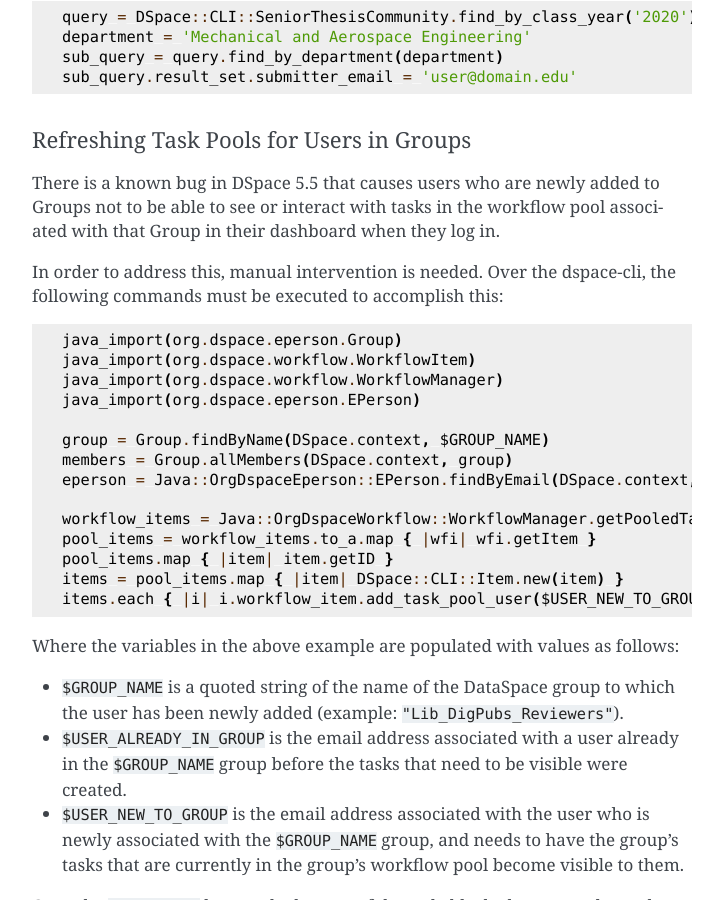
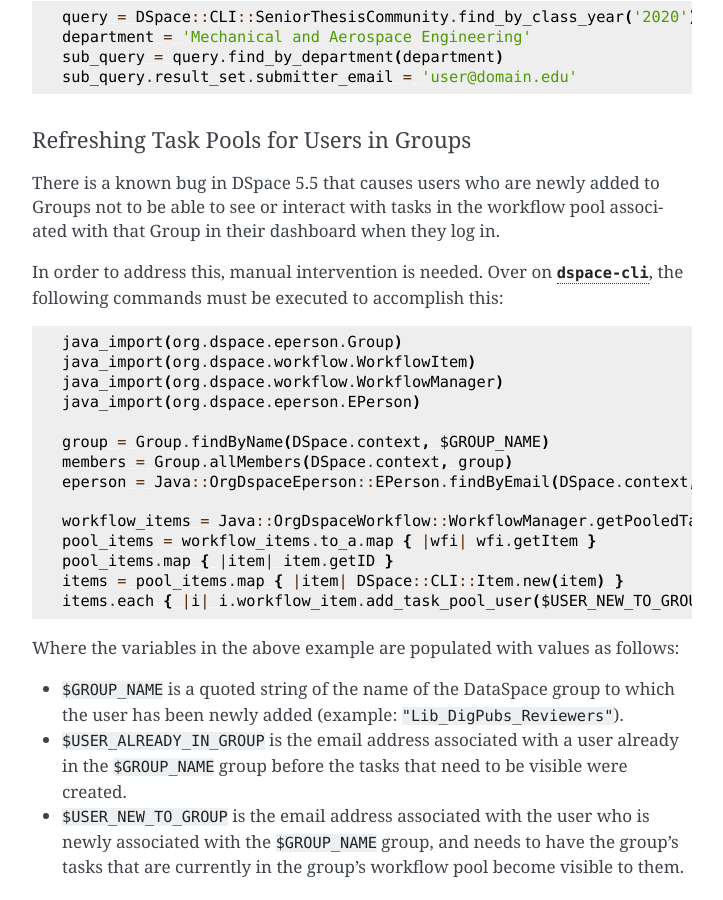
Before and after one commit to pulibrary/dspace-development, a Sphinx documentation site: the page built from docs/dspace_cli.md, in a window 1280 px wide and 900 px high, scrolled down 4175 px. Shown: the whole window, without its empty margins (388-1111 px from the left). Built offline with Sphinx 7.4.7, drawn with Linux system fonts in a browser that asks for light colours; pages that are not in the unit, such as notebooks, are missing from menus.

Commit message:
Update docs/dspace_cli.md
Co-authored-by: Chun Ly <astro.chun@gmail.com>

````diff
--- a/docs/dspace_cli.md
+++ b/docs/dspace_cli.md
@@ -201,7 +201,7 @@
 
 There is a known bug in DSpace 5.5 that causes users who are newly added to Groups not to be able to see or interact with tasks in the workflow pool associated with that Group in their dashboard when they log in.
 
-In order to address this, manual intervention is needed.  Over the dspace-cli, the following commands must be executed to accomplish this:
+In order to address this, manual intervention is needed.  Over on [`dspace-cli`](https://github.com/pulibrary/dspace-cli), the following commands must be executed to accomplish this:
 
 ```ruby
 java_import(org.dspace.eperson.Group)
````
